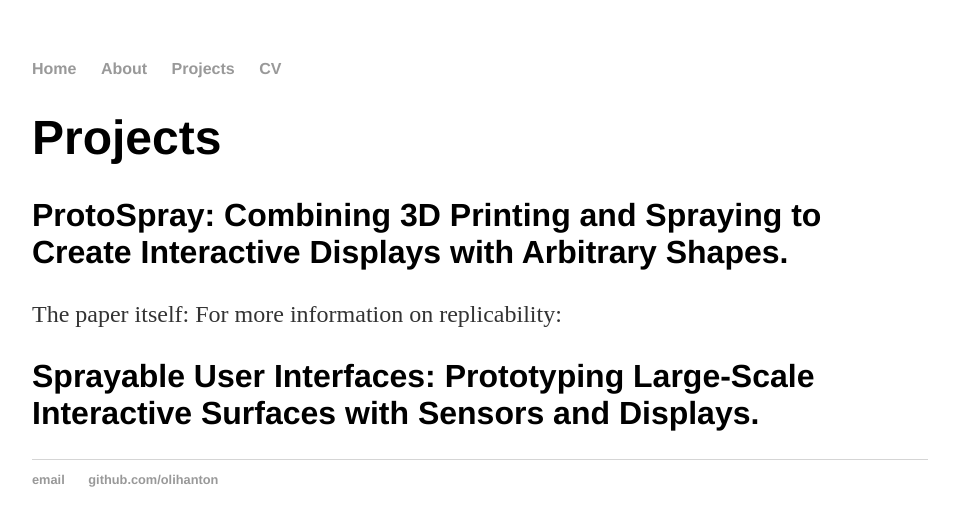
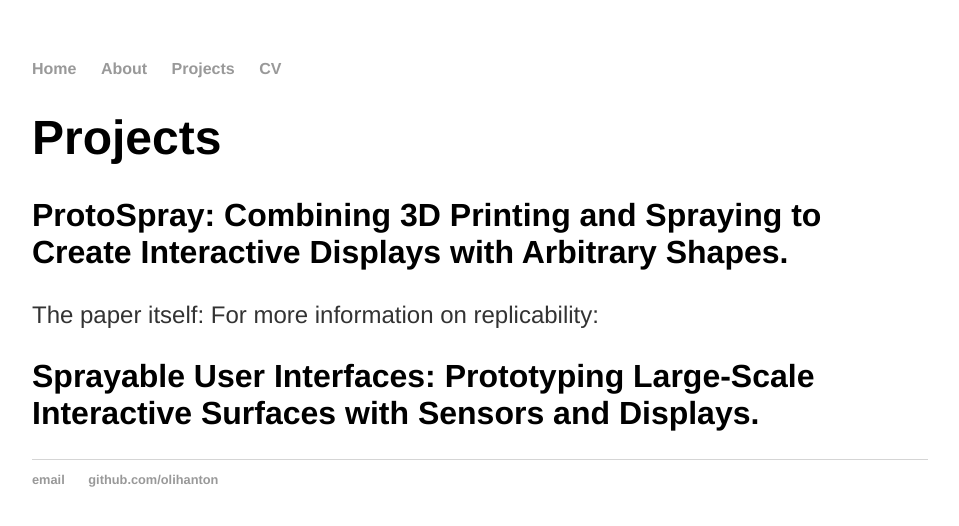
Before and after one commit to olihanton/olihanton.github.io, a Jekyll site: the page built from projects.html, in a window 1280 px wide. Shown: the top 526 px of the page, without its empty margins (160-1119 px from the left). Built offline with Jekyll 4.4.1, drawn with Linux system fonts in a browser that asks for light colours.

Commit message:
Update main.css

```diff
--- a/css/main.css
+++ b/css/main.css
@@ -21,14 +21,15 @@
 }
 h1 {
     font-size: 3em;
-    font-family:'Helvetica', 'Arial', 'Sans-Serif';
+    font-family:'Corbel', 'Helvetica', 'Arial', 'Sans-Serif';
 }
 h2 {
     font-size: 2em;
-    font-family:'Helvetica', 'Arial', 'Sans-Serif';
+    font-family:'Corbel', 'Helvetica', 'Arial', 'Sans-Serif';
 }
 p {
     font-size: 1.5em;
+    font-family:'Corbel', 'Helvetica', 'Arial', 'Sans-Serif';
     line-height: 1.4em;
     color: #333;
 }
```
